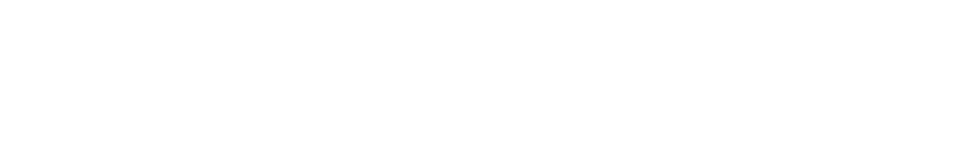
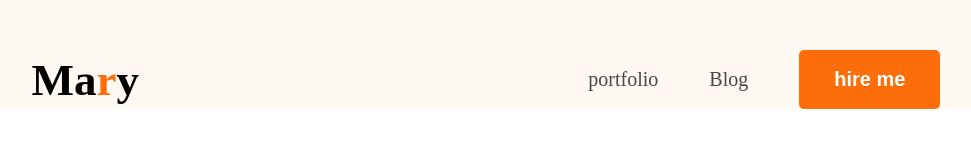
Before and after one commit to parvezpatwaryy/hero-dav-code, a plain HTML site: page index.html in a window 1280 px wide. Shown: the whole page, without its empty margins (154-1125 px from the left). Drawn offline with Linux system fonts and the light colour scheme.

Commit message:
new initiated with all the resouces

```diff
--- a/index.html
+++ b/index.html
@@ -4,8 +4,25 @@
   <meta charset="UTF-8">
   <meta name="viewport" content="width=device-width, initial-scale=1.0">
   <title>Parvez patwaryy portfolio</title>
+  <link rel="preconnect" href="https://fonts.googleapis.com">
+<link rel="preconnect" href="https://fonts.gstatic.com" crossorigin>
+<link href="https://fonts.googleapis.com/css2?family=Open+Sans:ital,wght@0,300..800;1,300..800&display=swap" rel="stylesheet">
+
+<link rel="stylesheet" href="styles/portfolio.css">
 </head>
-<body>
+<body class="open-sans-<uniquifier>">
 
+  <header>
+    <nav>
+      <div class="logo">
+        <h2>Ma<span class="color-orange">r</span>y</h2>
+      </div>
+      <ul class="menu">
+        <li><a href="">portfolio</a></li>
+        <li><a href="">Blog</a></li>
+        <li><button class="btn">hire me</button></li>
+      </ul>
+    </nav>
+  </header>
 </body>
 </html>
--- /dev/null
+++ b/styles/portfolio.css
@@ -0,0 +1,51 @@
+*{
+  margin:0 ;
+  padding:0 ;
+}
+.open-sans-<uniquifier> {
+  font-family: "Open Sans", sans-serif;
+  font-optical-sizing: auto;
+
+}
+
+header{
+  background-color:#FFF8F3 ;
+  padding-top: 50px;
+
+}
+nav{
+  width:71% ;
+  max-width:1140px ;
+  /* border: 1px solid red; */
+  margin:0 auto ;
+  display: flex;
+  justify-content: space-between;
+  align-items: center;
+}
+.logo h2{
+  font-size:45px ;
+  font-weight:900 ;
+}
+.color-orange{
+  color: #FD6E0A;
+}
+nav .menu{
+  display: flex;
+  list-style-type: none;
+  gap:51px ;
+  align-items: center;
+}
+nav .menu a{
+  font-size:20px ;
+  color: #474747;
+  text-decoration: none;
+}
+.btn{
+  background-color:#FD6E0A;
+  border: none;
+  padding: 18px 35px;
+  border-radius:5px ;
+  font-size:20px ;
+  font-weight:bold ;
+  color:white ;
+}
```
